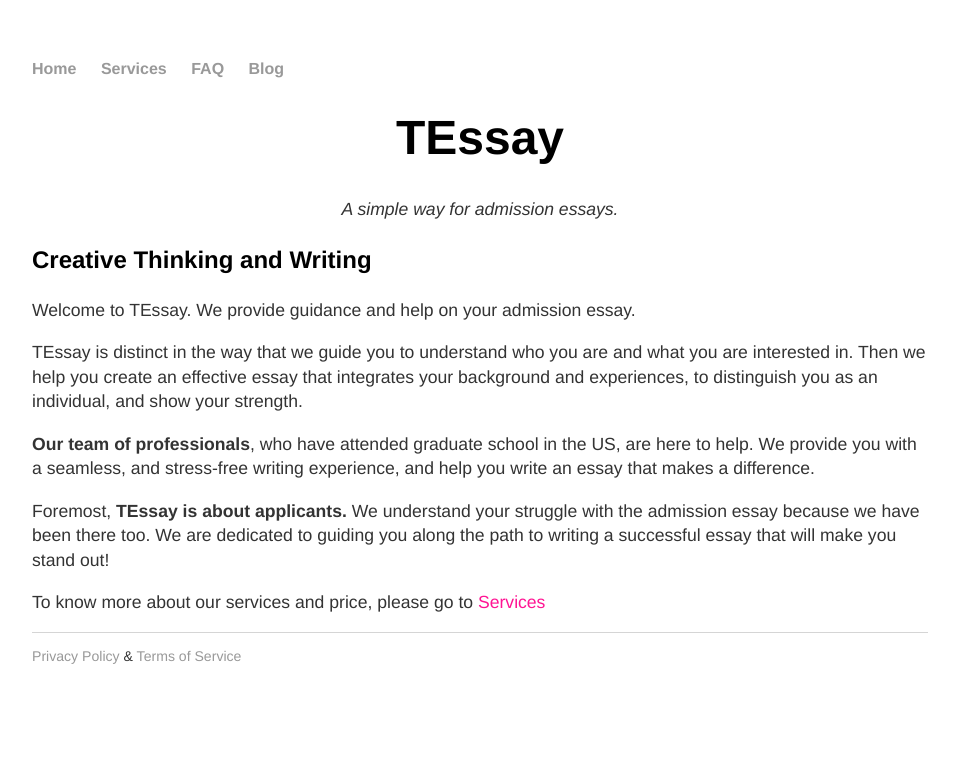
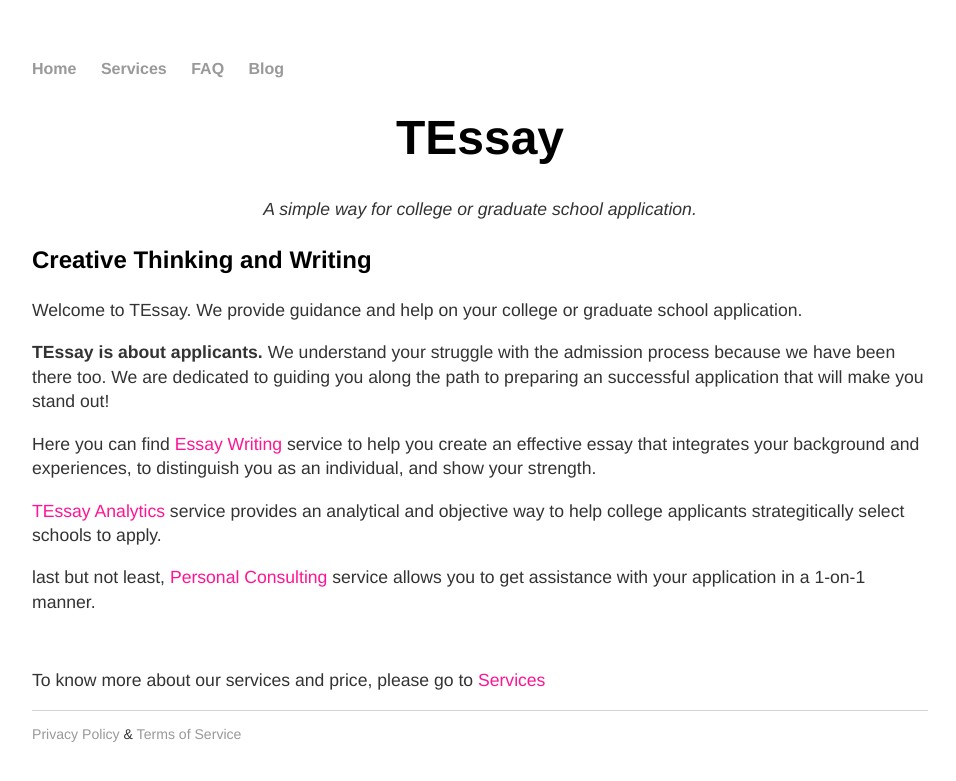
Before and after one commit to RagingTiger/PnFTech.github.io, a Jekyll site: the page built from index.html, in a window 1280 px wide. Shown: the top 781 px of the page, without its empty margins (160-1116 px from the left). Built offline with Jekyll 4.4.1, drawn with Linux system fonts in a browser that asks for light colours.

Commit message:
edited home page

```diff
--- a/analytics/index.html
+++ b/analytics/index.html
@@ -8,7 +8,7 @@ title: PnF
   <p><i>Strategic School Selection</i></p>
 </div><!-- /.blurb -->
 
-<div>
+<div class="container">
 	<p>We are excited to announce a new family of TEssay services: <b>TEssay Analytics</b>!</p>
 
 	<p>These new analytics services leverage the power of <i><u>Data Science</u></i>
@@ -85,10 +85,8 @@ title: PnF
     <li>Complete payment</li>
     <li>We send you the report that you have purchased</li>
   </ol>
-
+  <br>
   <p>Please refer to the <a class="colorlink" href="/analytics_faq">TEssay Analytics FAQ</a>
     for more information on our services.</p>
 
-  <p>To know more about our services and price, please go to
-		<a class="colorlink" href="/services">Services</a></p>
 </div>
--- a/index.html
+++ b/index.html
@@ -4,28 +4,32 @@ title: PnF
 ---
 <div class="blurb">
 	<h1>TEssay</h1>
-	<p><i>A simple way for admission essays.</i></p>
+	<p><i>A simple way for college or graduate school application.</i></p>
 </div><!-- /.blurb -->
 
 
 <div>
 	<h3>Creative Thinking and Writing</h3>
-	<p>Welcome to TEssay. We provide guidance and help on your admission
-		essay.</p>
+	<p>Welcome to TEssay. We provide guidance and help on your college or graduate
+		school application. </p>
 
-	<p>TEssay is distinct in the way that we guide you to understand who you are and what you
-		are interested in. Then we help you create an effective essay that integrates
-		your background and experiences, to distinguish you as an individual, and show your strength.</p>
+	<p><b>TEssay is about applicants.</b> We understand your struggle with
+		the admission process because we have been there too. We are dedicated to guiding
+		you along the path to preparing an successful application that will make you stand out!</p>
 
-	<p><b>Our team of professionals</b>, who have attended graduate school in the US,
-		 are here to help. We provide you with a seamless, and stress-free writing experience, and
-		help you write an essay that makes a difference.
-	</p>
+	<p>Here you can find <a class="colorlink" href="/essay">Essay Writing</a>
+		service to help you create an effective essay that integrates
+		your background and experiences, to distinguish you as an individual, and
+		show your strength.</p>
 
-	<p>Foremost, <b>TEssay is about applicants.</b> We understand your struggle with
-		 the admission essay because we have been there too. We are dedicated to guiding
-		  you along the path to writing a successful essay that will make you stand out!</p>
+	<p><a class="colorlink" href="/analytics">TEssay Analytics</a> service provides
+		an analytical and objective way to help college applicants strategitically
+		select schools to apply.</p>
 
+	<p>last but not least, <a class="colorlink" href="/consulting">Personal Consulting</a>
+		service allows you to get assistance with your application in a 1-on-1 manner.</p>
+
+	<br>
 	<p>To know more about our services and price, please go to
 		<a class="colorlink" href="/services">Services</a></p>
 </div>
```
Also changed, not shown: essay/index.html (+12 -5 lines).
